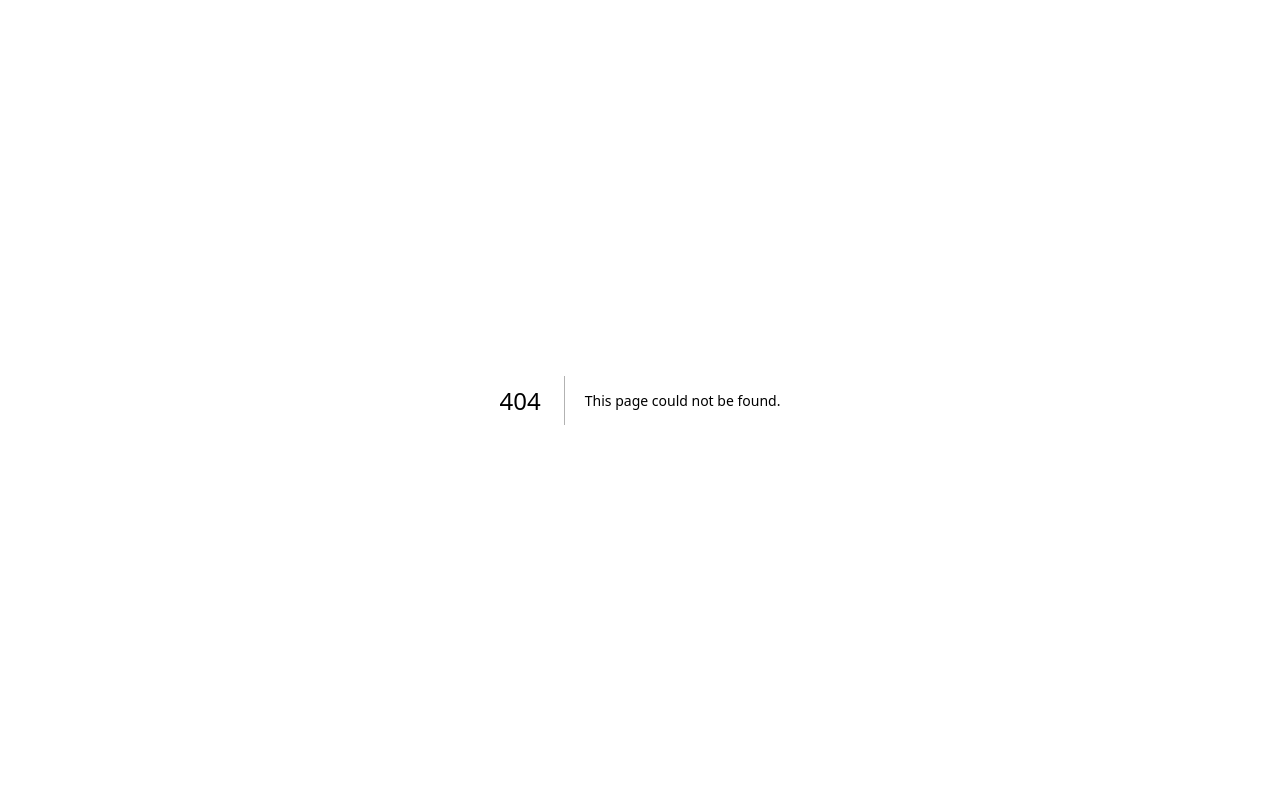
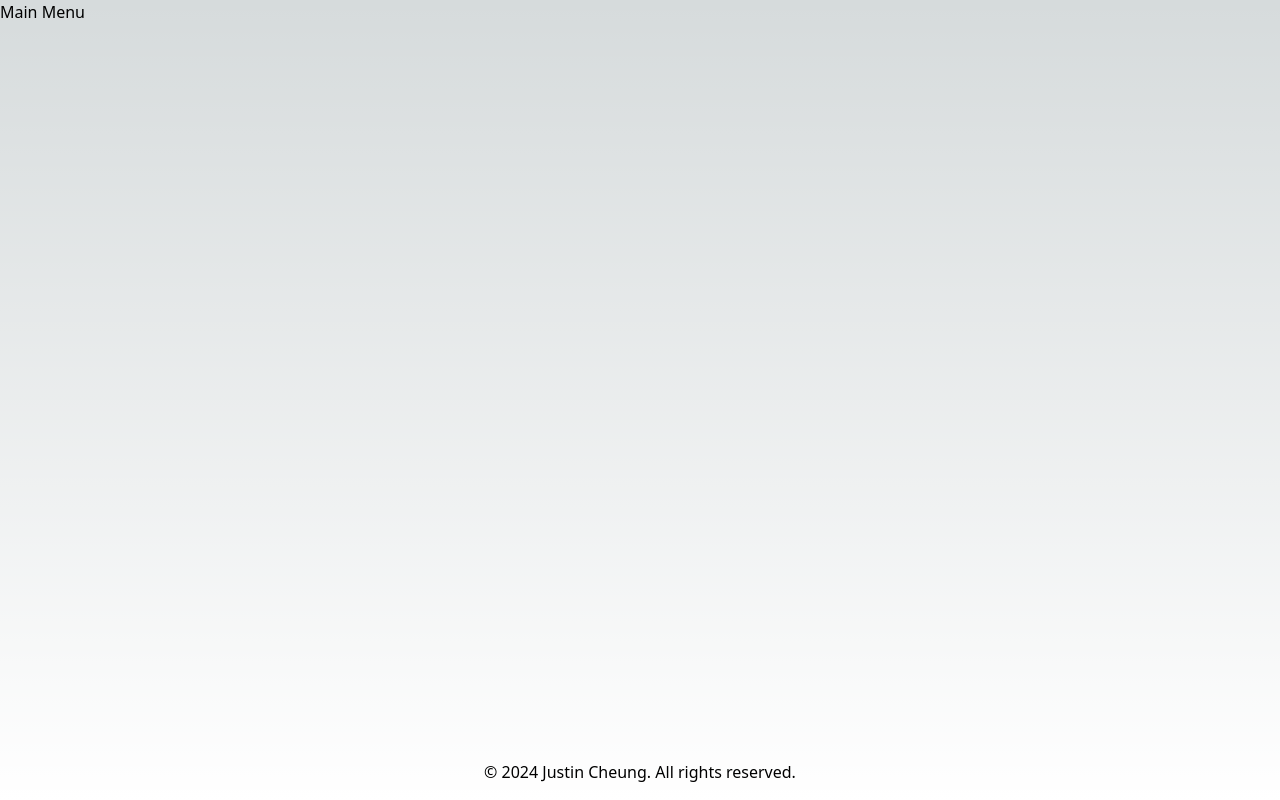
Before and after one commit to Jygsaw/equipoise, a Next.js app: page /mainmenu in a window 1280 px wide. Before the commit this address had no page. Built offline with nearby package versions, Linux system fonts and the light colour scheme.

Commit message:
[NEW] Create mainmenu page

```diff
--- /dev/null
+++ b/src/app/mainmenu/page.tsx
@@ -0,0 +1,20 @@
+import { titleAppend } from '@/app/site/_lib/siteUtils';
+import { CopyrightLayout } from '@/app/site/_components/CopyrightLayout';
+
+import type { Metadata } from 'next';
+
+export const metadata: Metadata = {
+  title: titleAppend('Main Menu'),
+};
+
+const Page = () => {
+  return (
+    <CopyrightLayout>
+      <main>
+        <h1>Main Menu</h1>
+      </main>
+    </CopyrightLayout>
+  );
+};
+
+export default Page;
```
